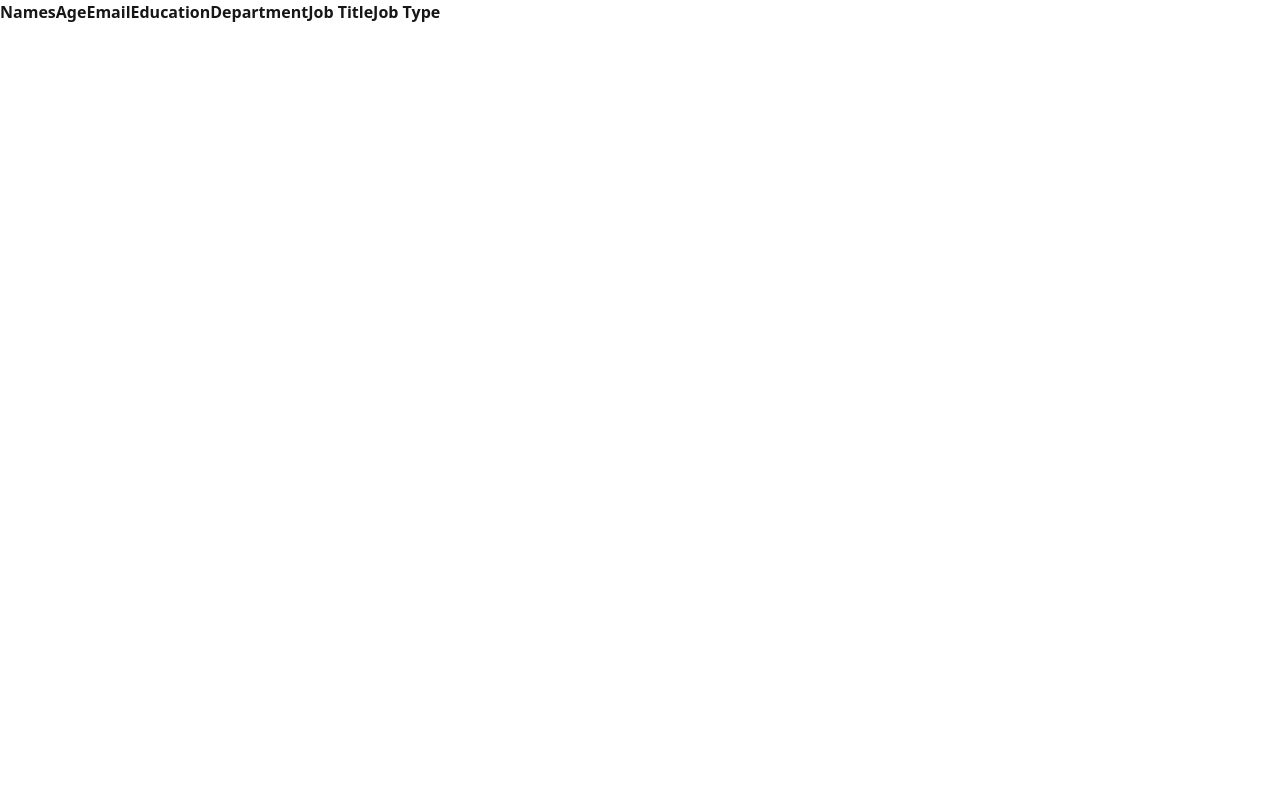
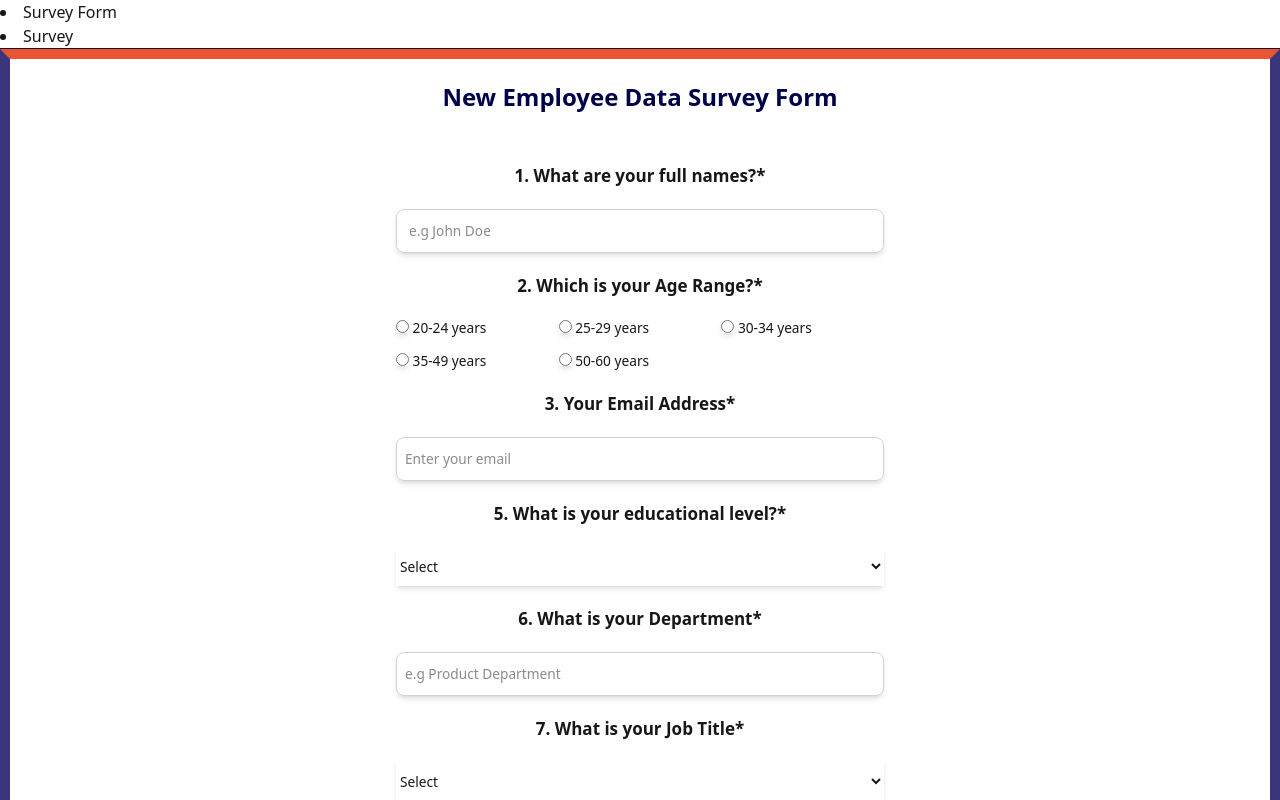
Before and after one commit to stessyenni/surveyform-deploy, a Next.js app: page /surveyList in a window 1280 px wide. Shown: the top 800 px of the page. Built offline with nearby package versions, Linux system fonts and the light colour scheme.

Commit message:
made changes

```diff
--- a/src/app/layout.jsx
+++ b/src/app/layout.jsx
@@ -1,5 +1,6 @@
 import { Poppins } from "next/font/google";
 import "./globals.css";
+import Header from "@/components/header";
 
 const poppins = Poppins({
   subsets: ["latin"],
@@ -18,6 +19,7 @@ export default function RootLayout({ children }) {
       <body
         className={`${poppins.variable}`}
       >
+        <Header />
         {children}
       </body>
     </html>
--- a/src/app/surveyList/page.jsx
+++ b/src/app/surveyList/page.jsx
@@ -1,11 +1,12 @@
 import React from 'react'
-import Surveylist from '@/components/surveylist'
+// import Surveylist from '@/components/surveylist'
+import SurveyForm from '@/components/surveyform'
 
 
 const Surveylistpage = () => {
   return (
     <div>
-       <Surveylist />
+      <SurveyForm />
     </div>
   )
 }
--- /dev/null
+++ b/src/components/header.jsx
@@ -0,0 +1,15 @@
+import React from 'react'
+
+function Header() {
+  return (
+    <div className='Header'>
+          <nav className='Menu'>
+              <li><a href='/'>Survey Form</a></li>
+              <li><a href='/view'>Survey</a></li>
+          </nav>
+          <hr />
+    </div>
+  )
+}
+
+export default Header
--- /dev/null
+++ b/src/components/view/page.jsx
@@ -0,0 +1,11 @@
+import React from 'react'
+
+const Survey = () => {
+  return (
+    <div>
+
+    </div>
+  )
+}
+
+export default Survey
```
